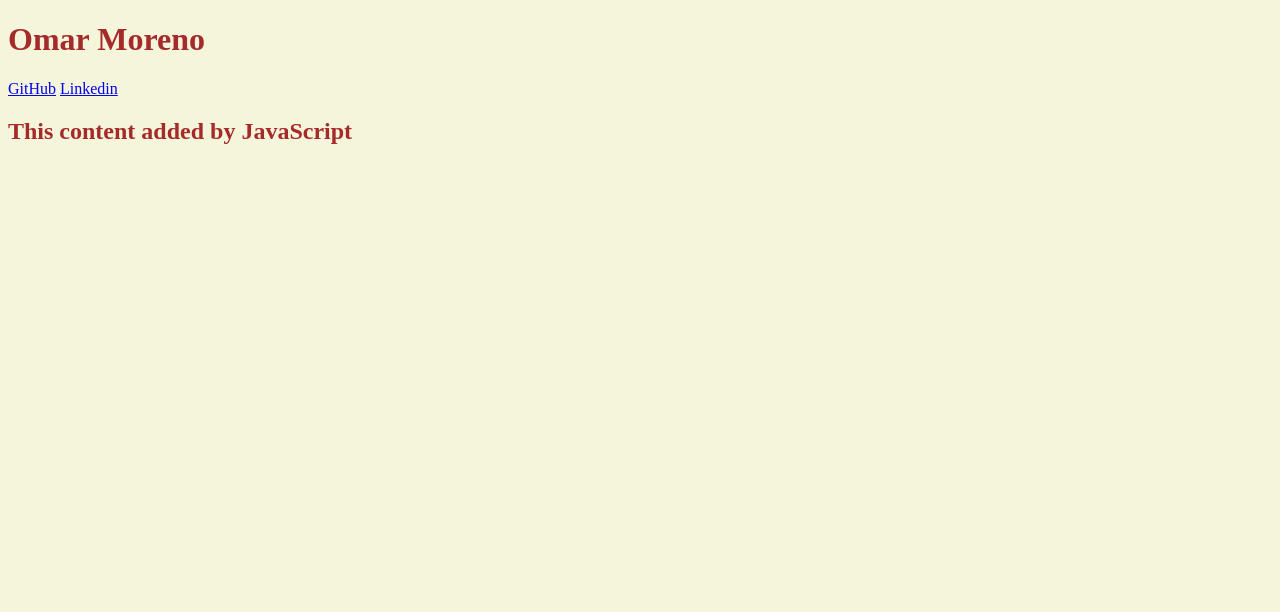
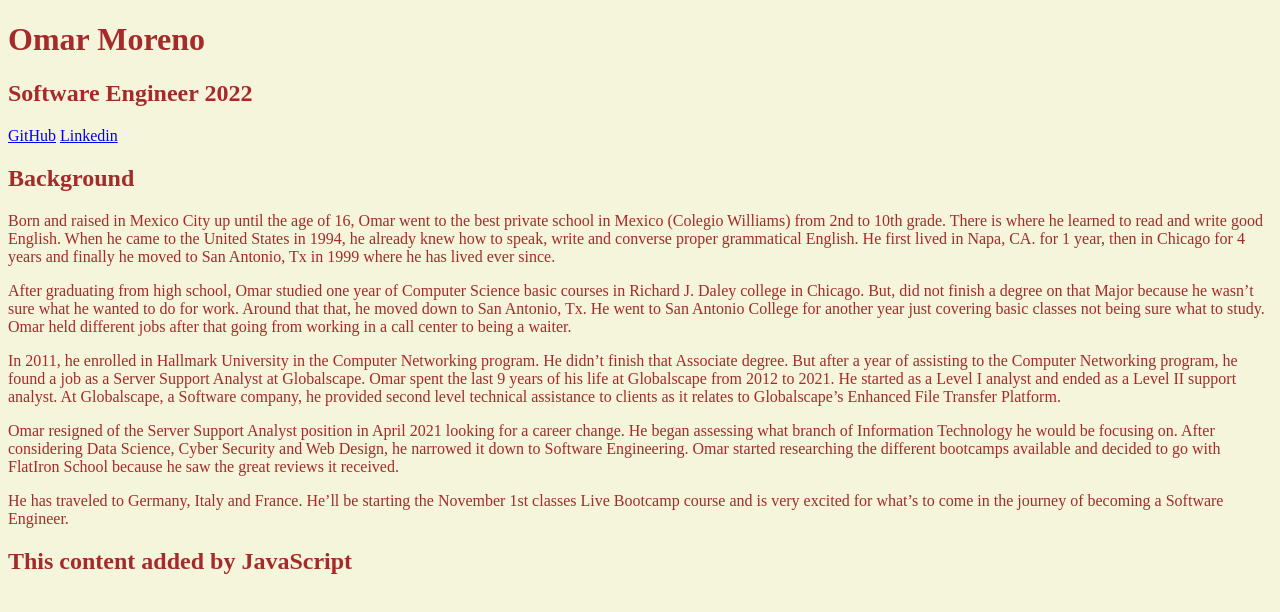
Before and after one commit to morenoomar29/webProject, a plain HTML site: page index.html in a window 1280 px wide. Drawn offline with Linux system fonts and the light colour scheme.

Commit message:
adding paragraphs to the html file

```diff
--- a/index.html
+++ b/index.html
@@ -3,16 +3,34 @@
   <head>
     <link rel="stylesheet"  href="style.css"/>
     <title>Omar Moreno | Home</title>
- </head>
+     </head>
   <body>
       <h1>Omar Moreno</h1>
+      <h2>Software Engineer 2022</h2>
       <nav>
         <a target="_blank" href="https://github.com/morenoomar29">GitHub</a>
         <a target="_blank" href="https://www.linkedin.com/in/omar-moreno-391837135/">Linkedin</a>
       </nav>
+    <div>
+      <h2>Background</h2>
+    </div>
+    <p>
+      Born and raised in Mexico City up until the age of 16, Omar went to the best private school in Mexico (Colegio Williams) from 2nd to 10th grade. There is where he learned to read and write good English. When he came to the United States in 1994, he already knew how to speak, write and converse proper grammatical English. He first lived in Napa, CA. for 1 year, then in Chicago for 4 years and finally he moved to San Antonio, Tx in 1999 where he has lived ever since.
+    </p>
+    <p>
+      After graduating from high school, Omar studied one year of Computer Science basic courses in Richard J. Daley college in Chicago. But, did not finish a degree on that Major because he wasn’t sure what he wanted to do for work. Around that that, he moved down to San Antonio, Tx. He went to San Antonio College for another year just covering basic classes not being sure what to study. Omar held different jobs after that going from working in a call center to being a waiter.
+    </p>
+    <p>
+      In 2011, he enrolled in Hallmark University in the Computer Networking program. He didn’t finish that Associate degree. But after a year of assisting to the Computer Networking program, he found a job as a Server Support Analyst at Globalscape. Omar spent the last 9 years of his life at Globalscape from 2012 to 2021. He started as a Level I analyst and ended as a Level II support analyst. At Globalscape, a Software company, he provided second level technical assistance to clients as it relates to Globalscape’s Enhanced File Transfer Platform.
+    </p>
+    <p>
+      Omar resigned of the Server Support Analyst position in April 2021 looking for a career change. He began assessing what branch of Information Technology he would be focusing on. After considering Data Science, Cyber Security and Web Design, he narrowed it down to Software Engineering. Omar started researching the different bootcamps available and decided to go with FlatIron School because he saw the great reviews it received.
+    </p>
+    <p>
+      He has traveled to Germany, Italy and France. He’ll be starting the November 1st classes Live Bootcamp course and is very excited for what’s to come in the journey of  becoming a Software Engineer.
+    </p>
 
 
-
-      <script src="script.js"></script>
+    <script src="script.js"></script>
   </body>
 </html>
```
